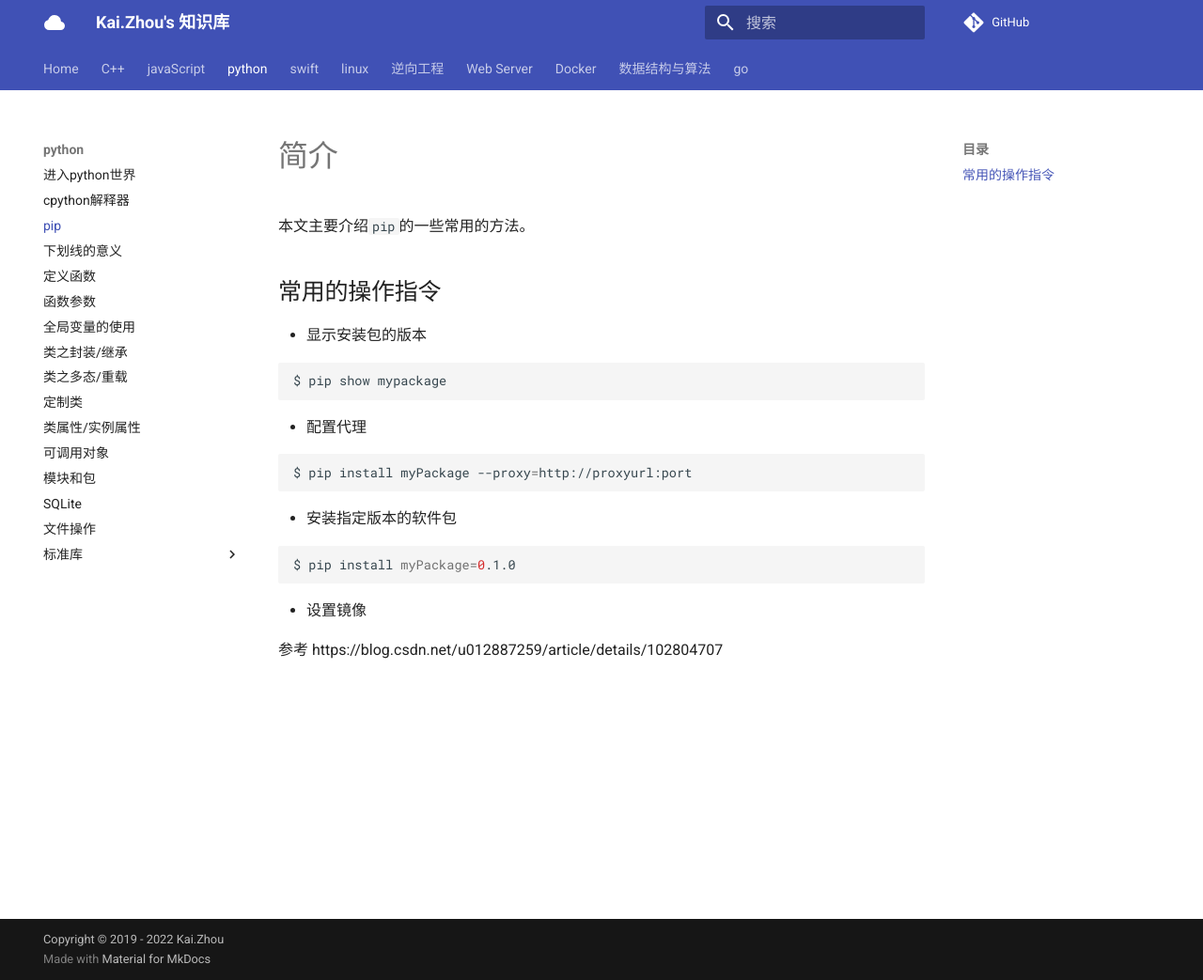
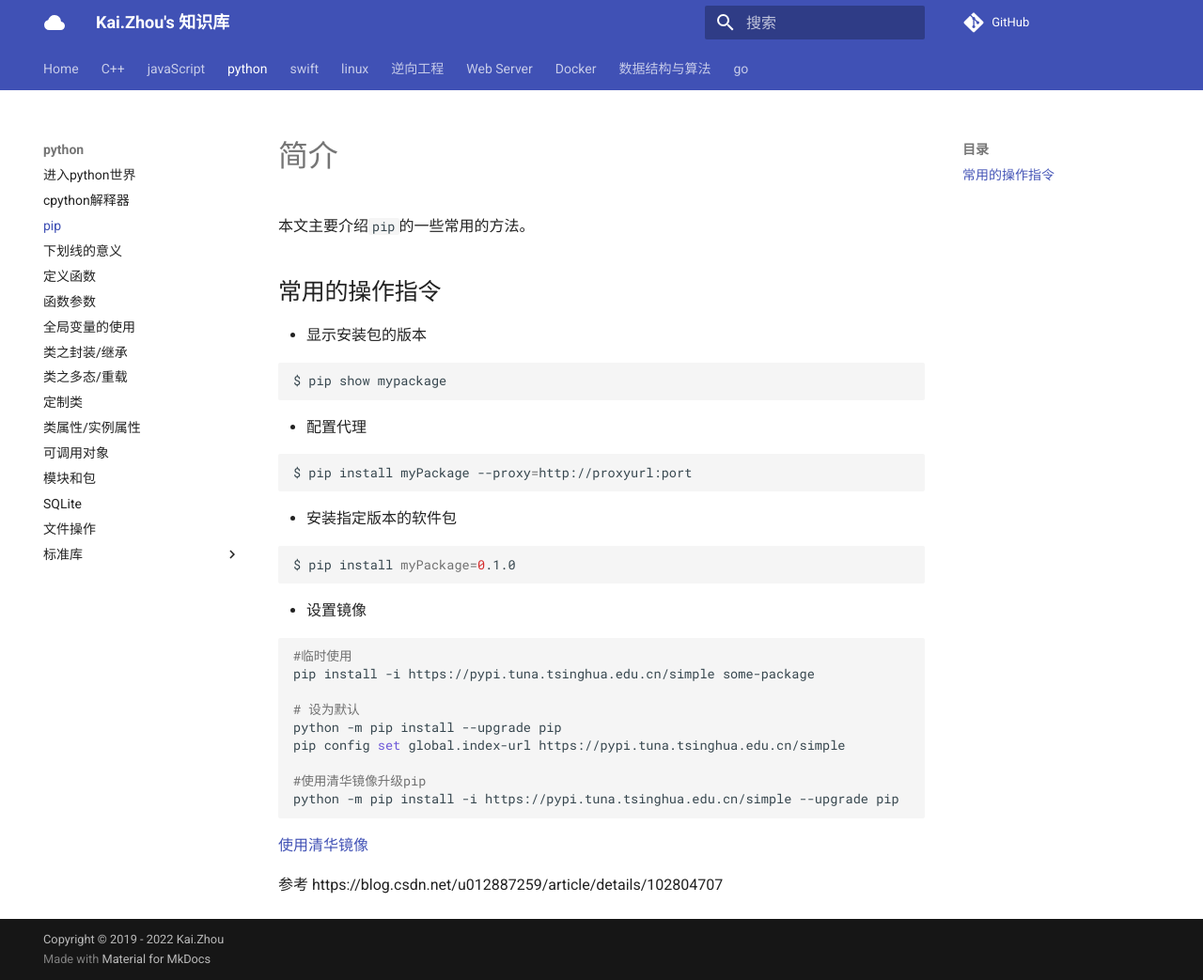
Before and after one commit to zhoukaidev/ks_blog, an MkDocs documentation site: the page built from docs/python/pip.md, in a window 1280 px wide and 1043 px high. Shown: the whole window at 94% size. Built offline with MkDocs 1.6.1 and Material for MkDocs 9.7.7, drawn with Linux system fonts in a browser that asks for light colours; comment, search, counter and statistics services are not loaded.

Commit message:
Update pip.md

````diff
--- a/docs/python/pip.md
+++ b/docs/python/pip.md
@@ -24,4 +24,18 @@ $ pip install myPackage=0.1.0
 
 * 设置镜像
 
+```sh
+#临时使用
+pip install -i https://pypi.tuna.tsinghua.edu.cn/simple some-package
+
+# 设为默认
+python -m pip install --upgrade pip
+pip config set global.index-url https://pypi.tuna.tsinghua.edu.cn/simple
+
+#使用清华镜像升级pip
+python -m pip install -i https://pypi.tuna.tsinghua.edu.cn/simple --upgrade pip
+```
+
+[使用清华镜像](https://mirrors.tuna.tsinghua.edu.cn/help/pypi/)
+
 参考 https://blog.csdn.net/u012887259/article/details/102804707
````
